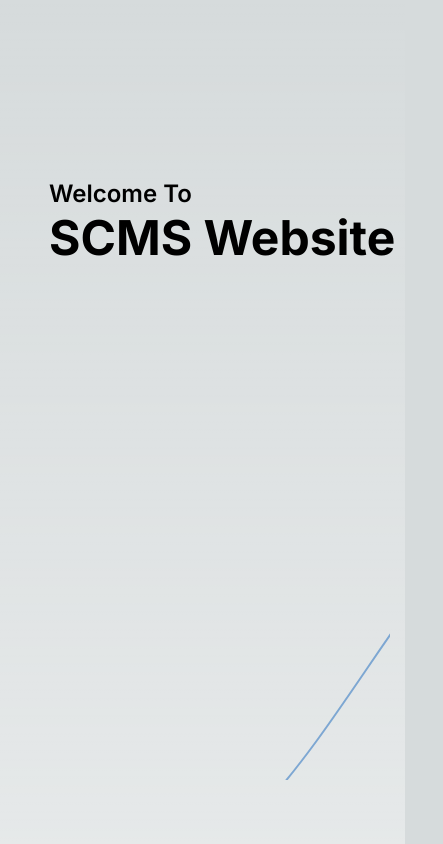
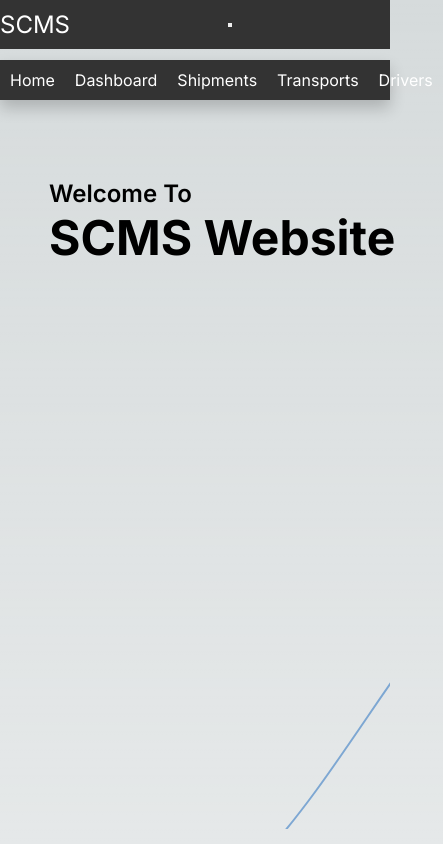
Before and after one commit to Abir-Tx/scms-web, a Next.js app: page / in a window 390 px wide. Shown: the top 844 px of the page, 443 px wide, since content can reach past the window. Built offline with nearby package versions, Linux system fonts and the light colour scheme.

Commit message:
Add Navbar component to layout
Signed-off-by: Mushfiqur Rahman Abir <28858998+Abir-Tx@users.noreply.github.com>

```diff
--- /dev/null
+++ b/src/app/components/navbar/navbar.module.scss
@@ -0,0 +1,74 @@
+// navbar.module.scss
+
+.navbar {
+  background-color: #333;
+  padding: 10px 0;
+}
+
+.container {
+  display: flex;
+  justify-content: space-between;
+  align-items: center;
+}
+
+.navbarBrand {
+  font-size: 1.5rem;
+  color: white;
+  text-decoration: none;
+}
+
+.navbartogglericon {
+  //   display: inline-block;
+  //   width: 30px;
+  //   height: 3px;
+  //   background-color: white;
+  //   margin: 6px 0;
+}
+
+.collapse {
+  display: flex;
+  align-items: center;
+}
+
+.navbarNav {
+  list-style: none;
+  padding: 0;
+  display: flex;
+  margin: 0;
+}
+
+.navitem {
+  padding: 10px;
+  margin: 0;
+  text-align: center;
+  color: white;
+  text-decoration: none;
+
+  &:hover {
+    background-color: #555;
+  }
+}
+
+// Media query for mobile view
+@media (max-width: 768px) {
+  .collapse {
+    display: block;
+  }
+
+  .navbarNav {
+    flex-direction: row;
+    align-items: center;
+    position: absolute;
+    top: 60px; // Adjust as needed
+    left: 0;
+    width: 100%;
+    background-color: #333;
+    z-index: 1;
+    box-shadow: 0px 8px 16px 0px rgba(0, 0, 0, 0.2);
+  }
+
+  .navitem {
+    width: 100%;
+    text-align: center;
+  }
+}
--- /dev/null
+++ b/src/app/components/navbar/navbar.tsx
@@ -0,0 +1,47 @@
+// Navbar.jsx
+import React from "react";
+import Link from "next/link";
+import styles from "./navbar.module.scss";
+
+export default function Navbar() {
+  return (
+    <nav className={styles.navbar}>
+      <div className={styles.container}>
+        <Link href="/" className={styles.navbarBrand}>
+          SCMS
+        </Link>
+        <button
+          className="navbar-toggler"
+          type="button"
+          data-bs-toggle="collapse"
+          data-bs-target="#navbarColor01"
+          aria-controls="navbarColor01"
+          aria-expanded="false"
+          aria-label="Toggle navigation"
+        >
+          <span className={styles.navbartogglericon}></span>
+        </button>
+
+        <div className={styles.collapse}>
+          <ul className={styles.navbarNav}>
+            <li className={styles.navitem}>
+              <Link href="/">Home</Link>
+            </li>
+            <li className={styles.navitem}>
+              <Link href="/lm/dashboard">Dashboard</Link>
+            </li>
+            <li className={styles.navitem}>
+              <Link href="/shipments">Shipments</Link>
+            </li>
+            <li className={styles.navitem}>
+              <Link href="/lm/transports">Transports</Link>
+            </li>
+            <li className={styles.navitem}>
+              <Link href="/lm/drivers">Drivers</Link>
+            </li>
+          </ul>
+        </div>
+      </div>
+    </nav>
+  );
+}
--- a/src/app/layout.tsx
+++ b/src/app/layout.tsx
@@ -1,6 +1,7 @@
 import type { Metadata } from "next";
 import { Inter } from "next/font/google";
 import "./globals.css";
+import Navbar from "./components/navbar/navbar";
 
 const inter = Inter({ subsets: ["latin"] });
 
@@ -17,7 +18,10 @@ export default function RootLayout({
 }) {
   return (
     <html lang="en">
-      <body className={inter.className}>{children}</body>
+      <body className={inter.className}>
+        <Navbar />
+        {children}
+      </body>
     </html>
   );
 }
```
